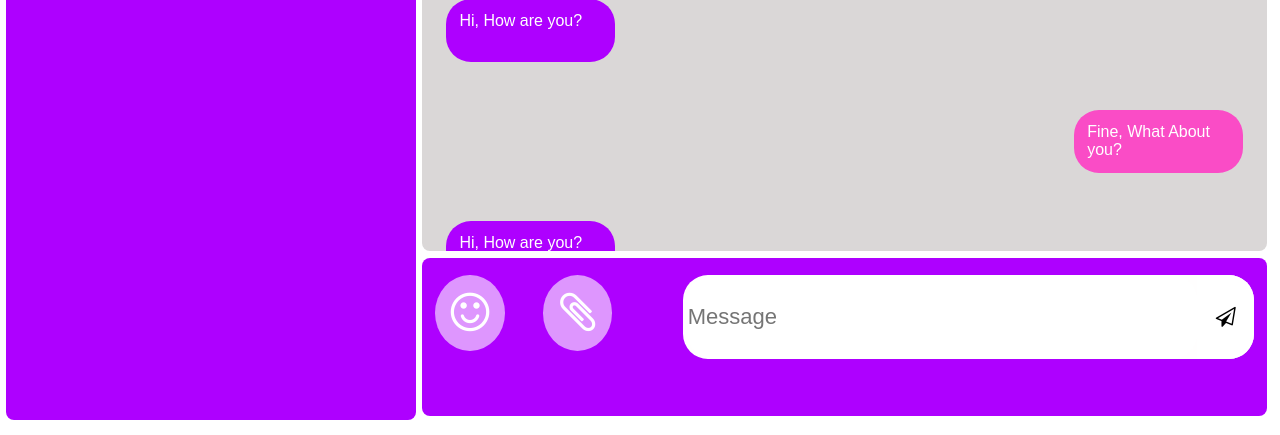
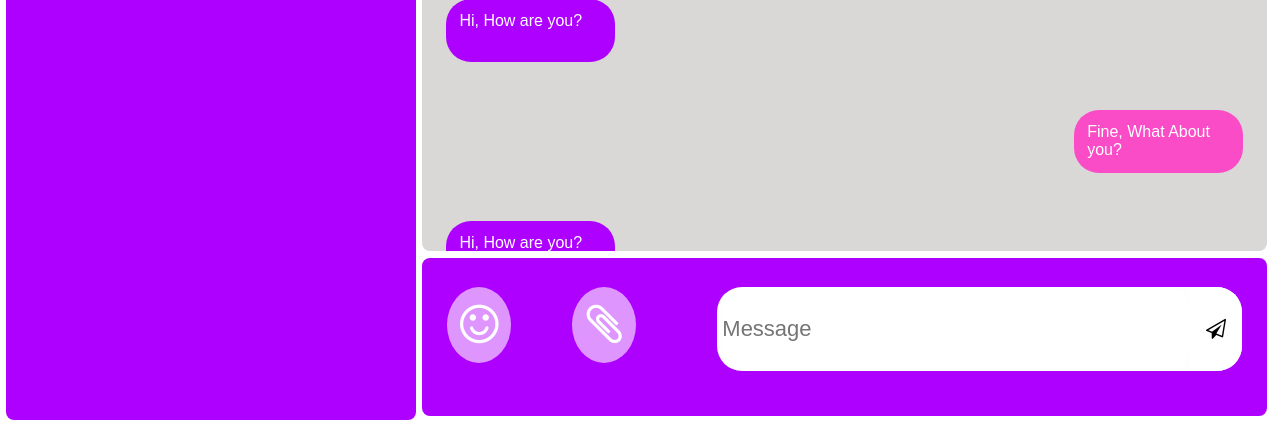
Before and after one commit to iamankit056/friend-sphere, a Django app: page / in a window 1280 px wide. Shown: the part 620-1055 px from the top of the page. Run offline with Django 4.2, Linux system fonts and the light colour scheme; data that the repository does not hold is empty.

Commit message:
margin chaged

```diff
--- a/static/css/chats/home.css
+++ b/static/css/chats/home.css
@@ -165,7 +165,7 @@
 .emoji {
     width: 10%;
     height: 100%;
-    margin: 13px;
+    margin: 25px;
 }
 
 .emoji button {
@@ -182,7 +182,7 @@
 .add-files {
     width: 10%;
     height: 100%;
-    margin: 13px;
+    margin: 25px;
 }
 
 .add-files button {
@@ -199,7 +199,7 @@
 .message {
     width: 70%;
     height: 80%;
-    margin:13px;
+    margin:25px;
     display: flex;
     background-color:rgb(255, 254, 254);
     margin-left:45px;
```
